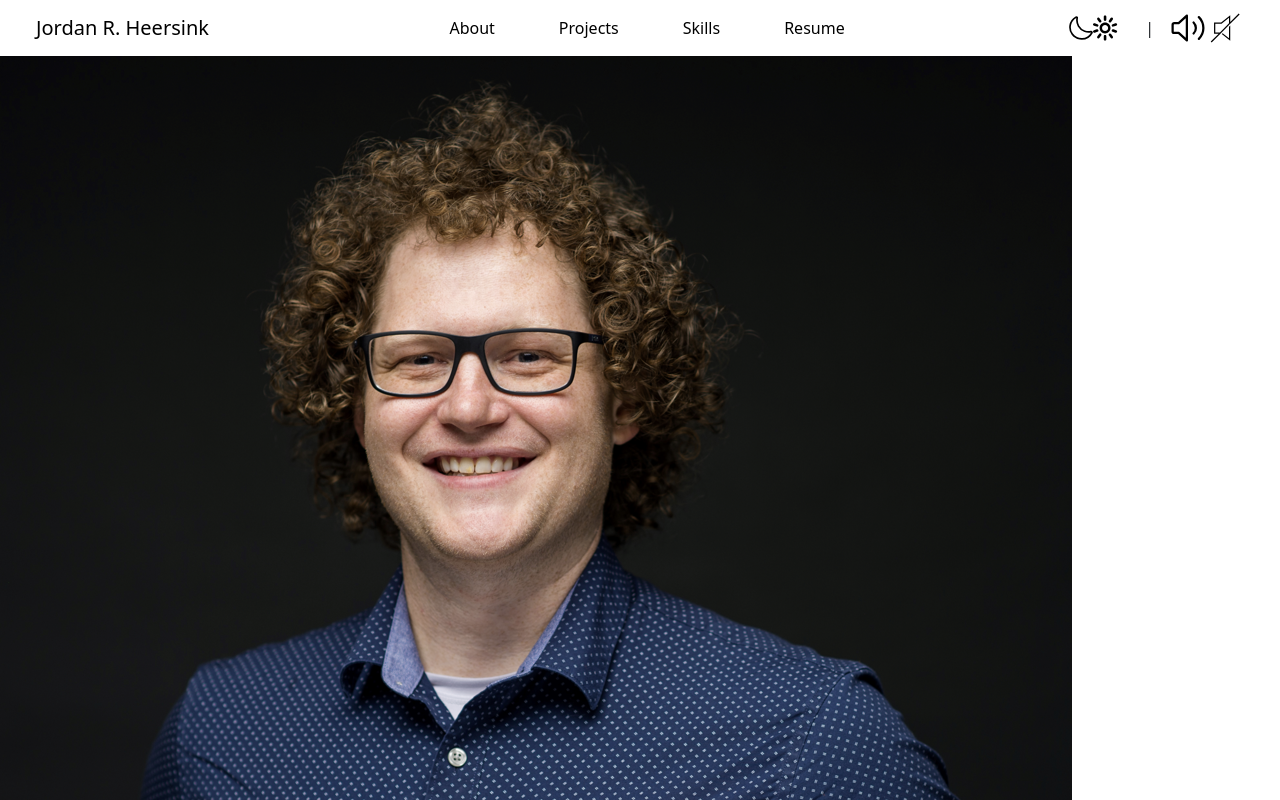
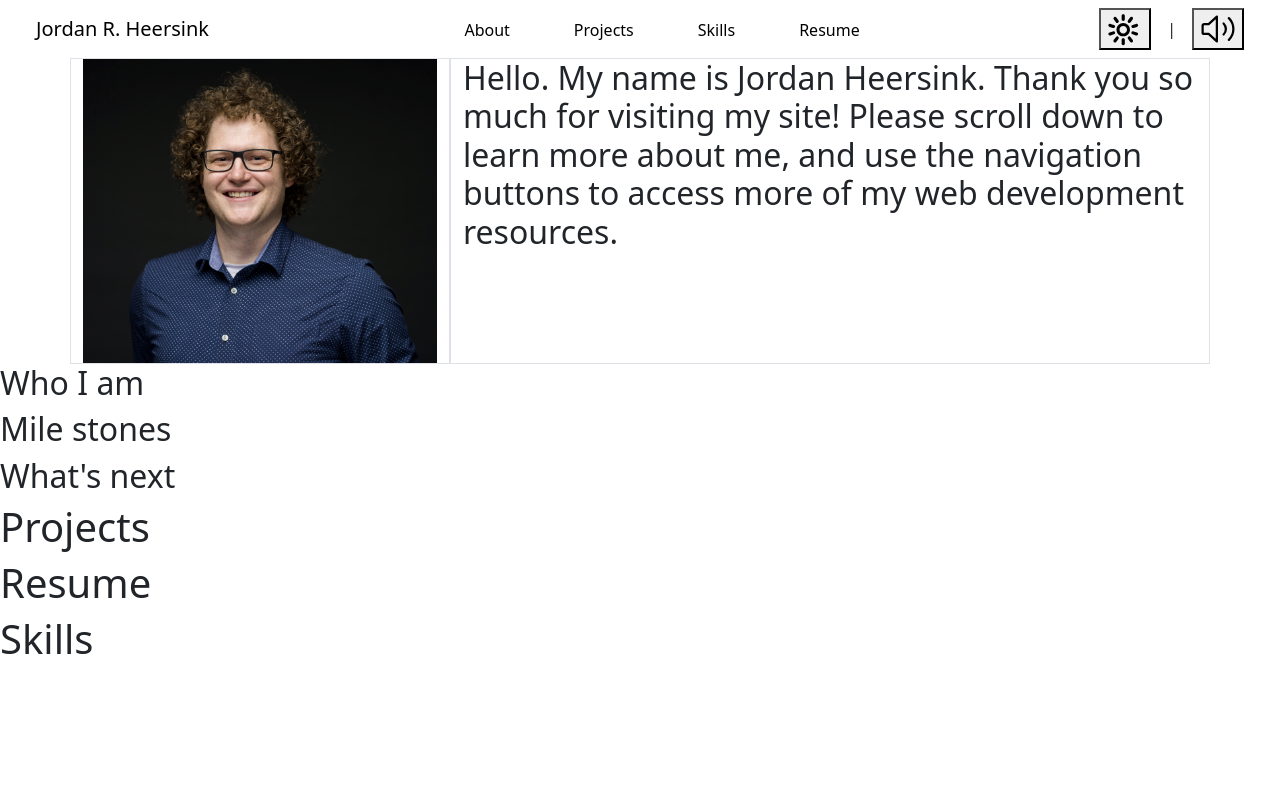
Before and after one commit to jheersink8/jrh-portfolio, a React (Vite) app: page / in a window 1280 px wide. Shown: the top 800 px of the page. Built offline with nearby package versions, Linux system fonts and the light colour scheme.

Commit message:
Light mode button toggle set.

```diff
--- a/src/components/Intro/Intro.jsx
+++ b/src/components/Intro/Intro.jsx
@@ -1,9 +1,15 @@
 
 export default function Intro() {
     return (
-        <div>
-            <img src='src\components\Intro\Images\headshot.png' />
-            <h1>Hello. My name is Jordan Heersink. Thank you so much for visiting my site! Please scroll down to learn more about me, and use the navigation buttons to access more of my web development resources.</h1>
+        <div className="container">
+            <div className="row">
+                <div className="col-4 border">
+                    <img src='src\components\Intro\Images\headshot.png' width='100%'/>
+                </div>
+                <div className="col-8 border">
+                    <h2>Hello. My name is Jordan Heersink. Thank you so much for visiting my site! Please scroll down to learn more about me, and use the navigation buttons to access more of my web development resources.</h2>
+                </div>
+            </div>
         </div>
     )
 }
--- a/src/components/Nav/Icons/Light-mode.jsx
+++ b/src/components/Nav/Icons/Light-mode.jsx
@@ -4,7 +4,7 @@ export const LightModeIcon = (props) => (
         fill={props.fill}
         width={props.width}
         height={props.height}
-        viewBox="0 0 32 32"
+        viewBox="-1 2.5 26 26"
         version="1.1"
         xmlns="http://www.w3.org/2000/svg">
 
--- a/src/components/Nav/Icons/Unmute.jsx
+++ b/src/components/Nav/Icons/Unmute.jsx
@@ -8,7 +8,7 @@ export const UnmuteIcon = (props) => (
         viewBox="0 0 24 24"
         xmlns="http://www.w3.org/2000/svg">
 
-        <path fill-rule="evenodd" d="M11.553 3.064A.75.75 0 0112 3.75v16.5a.75.75 0 01-1.255.555L5.46 16H2.75A1.75 1.75 0 011 14.25v-4.5C1 8.784 1.784 8 2.75 8h2.71l5.285-4.805a.75.75 0 01.808-.13zM10.5 5.445l-4.245 3.86a.75.75 0 01-.505.195h-3a.25.25 0 00-.25.25v4.5c0 .138.112.25.25.25h3a.75.75 0 01.505.195l4.245 3.86V5.445z" /><path d="M18.718 4.222a.75.75 0 011.06 0c4.296 4.296 4.296 11.26 0 15.556a.75.75 0 01-1.06-1.06 9.5 9.5 0 000-13.436.75.75 0 010-1.06z" /><path d="M16.243 7.757a.75.75 0 10-1.061 1.061 4.5 4.5 0 010 6.364.75.75 0 001.06 1.06 6 6 0 000-8.485z" />
+        <path fillRule="evenodd" d="M11.553 3.064A.75.75 0 0112 3.75v16.5a.75.75 0 01-1.255.555L5.46 16H2.75A1.75 1.75 0 011 14.25v-4.5C1 8.784 1.784 8 2.75 8h2.71l5.285-4.805a.75.75 0 01.808-.13zM10.5 5.445l-4.245 3.86a.75.75 0 01-.505.195h-3a.25.25 0 00-.25.25v4.5c0 .138.112.25.25.25h3a.75.75 0 01.505.195l4.245 3.86V5.445z" /><path d="M18.718 4.222a.75.75 0 011.06 0c4.296 4.296 4.296 11.26 0 15.556a.75.75 0 01-1.06-1.06 9.5 9.5 0 000-13.436.75.75 0 010-1.06z" /><path d="M16.243 7.757a.75.75 0 10-1.061 1.061 4.5 4.5 0 010 6.364.75.75 0 001.06 1.06 6 6 0 000-8.485z" />
 
     </svg>
 );
--- a/src/components/Nav/Nav.jsx
+++ b/src/components/Nav/Nav.jsx
@@ -3,7 +3,21 @@ import { LightModeIcon } from "./Icons/Light-mode";
 import { MuteIcon } from "./Icons/Mute";
 import { UnmuteIcon } from "./Icons/Unmute";
 
+import { useState } from "react";
+
 export default function Nav() {
+
+    let [darkMode, setDarkMode] = useState(false);
+    let [soundMode, setSoundMode] = useState(true);
+
+    const handleDarkClick = () => {
+        setDarkMode(!darkMode);
+    };
+
+    const handleMuteClick = () => {
+        setSoundMode(!soundMode);
+    };
+
     return (
         <nav className="navbar sticky-top navbar-expand-lg">
             <div className="container-fluid">
@@ -39,16 +53,17 @@ export default function Nav() {
                     </ul>
 
                     {/* Dark-mode/Light-mode */}
-                    <div className="me-0">
-                        <DarkModeIcon fill="#000000" width="24" height="24" />
-                        <LightModeIcon fill="#000000" width="36" height="36" />
-                    </div>
+                    <button className="me-0" type="button" onClick={handleDarkClick} >
+                        {darkMode ? <DarkModeIcon fill="#000000" width="36" height="36" /> : <LightModeIcon fill="#000000" width="36" height="36" />}
+                    </button>
+
+                    {/* Divider */}
                     <div className="mx-3">|</div>
+
                     {/* Mute/Unmute */}
-                    <div className="me-4">
-                        <UnmuteIcon fill="#000000" width="36" height="36" />
-                        <MuteIcon fill="#000000" width="38" height="38" />
-                    </div>
+                    <button className="me-4" type="button" onClick={handleMuteClick}>
+                        {soundMode ? <UnmuteIcon fill="#000000" width="36" height="36" /> : <MuteIcon fill="#000000" width="36" height="36" />}
+                    </button>
 
                 </div>
             </div>
```
